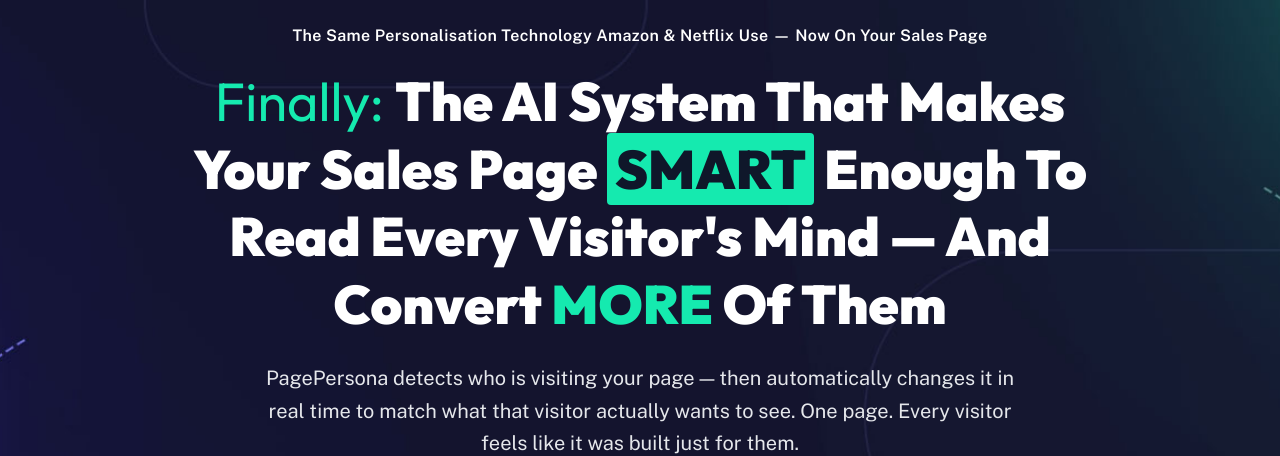
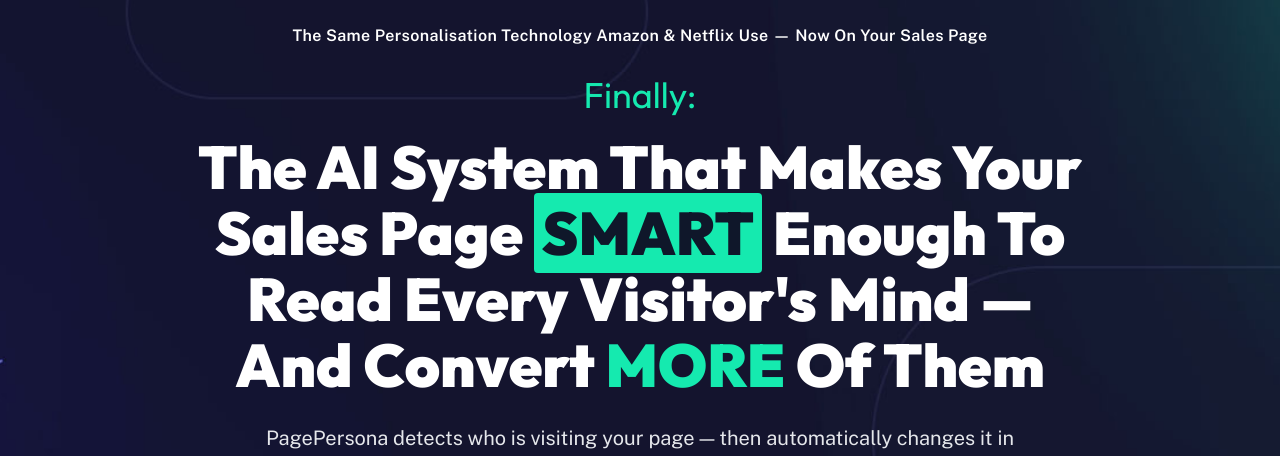
Before and after one commit to chovtech/chov, a Next.js app in the folder apps/pagepersona/frontend/: page / in a window 1280 px wide. Shown: the part 213-669 px from the top of the page. Built offline with nearby package versions, Linux system fonts and the light colour scheme.

Commit message:
design(hero): split headline into two-tier — Finally: intro at 36px + main claim at 60px

```diff
--- a/apps/pagepersona/frontend/app/_components/sales/HeroSection.tsx
+++ b/apps/pagepersona/frontend/app/_components/sales/HeroSection.tsx
@@ -26,23 +26,30 @@ const HeroSection = () => {
           The Same Personalisation Technology Amazon &amp; Netflix Use — Now On Your Sales Page
         </p>
 
-        {/* Main headline */}
+        {/* Main headline — two-tier: "Finally:" intro + main claim */}
+        <div className="mb-6 max-w-4xl">
+          <p
+            className="mb-3"
+            style={{ fontFamily: 'var(--font-outfit)', fontSize: '36px', fontWeight: 400, color: 'rgb(21, 234, 175)' }}
+          >
+            Finally:
+          </p>
           <h1
-          className="leading-[1.25] mb-6 max-w-4xl"
-          style={{ fontFamily: 'var(--font-outfit)', fontSize: '54px', fontWeight: 400 }}
+            className="leading-[1.1]"
+            style={{ fontFamily: 'var(--font-outfit)', fontSize: '60px', fontWeight: 900 }}
           >
-          <span style={{ color: 'rgb(21, 234, 175)' }}>Finally: </span>
-          <span style={{ color: '#ffffff', fontWeight: 900 }}>The AI System That Makes Your Sales Page </span>
+            <span style={{ color: '#ffffff' }}>The AI System That Makes Your Sales Page </span>
             <span
               className="px-2 py-0.5 rounded"
-            style={{ color: '#0F172A', backgroundColor: 'rgb(21, 234, 175)', fontWeight: 900 }}
+              style={{ color: '#0F172A', backgroundColor: 'rgb(21, 234, 175)' }}
             >
               SMART
             </span>
-          <span style={{ color: '#ffffff', fontWeight: 900 }}> Enough To Read Every Visitor&apos;s Mind — And Convert </span>
-          <span style={{ color: 'rgb(21, 234, 175)', fontWeight: 900 }}>MORE</span>
-          <span style={{ color: '#ffffff', fontWeight: 900 }}> Of Them</span>
+            <span style={{ color: '#ffffff' }}> Enough To Read Every Visitor&apos;s Mind — And Convert </span>
+            <span style={{ color: 'rgb(21, 234, 175)' }}>MORE</span>
+            <span style={{ color: '#ffffff' }}> Of Them</span>
           </h1>
+        </div>
 
         {/* Subheadline */}
         <p className="text-gray-200 text-lg md:text-xl mb-10 max-w-3xl leading-relaxed">
```
Lines whose indentation alone changed are shown as unchanged.
